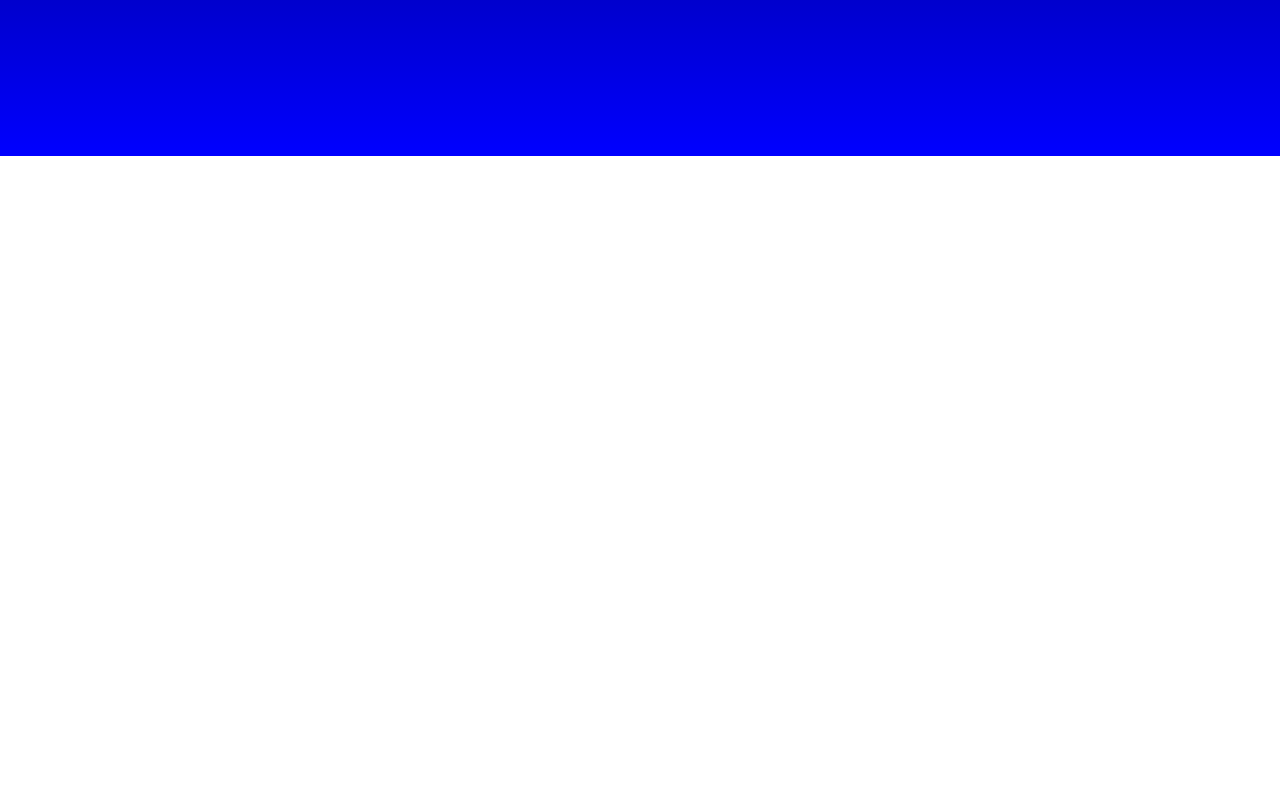
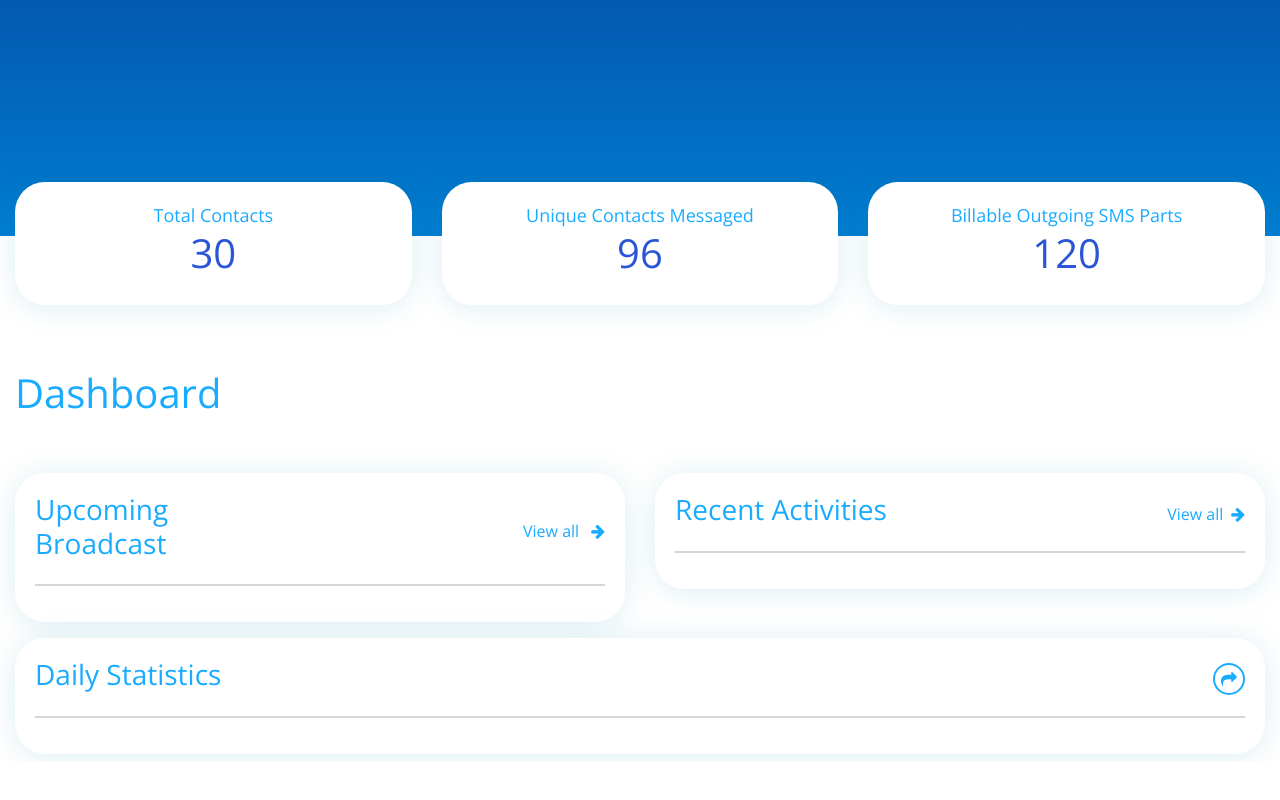
Before and after one commit to robby-azucena/kast-css, a plain HTML site: page docs/dashboard.html in a window 1280 px wide. Shown: the part 324-1124 px from the top of the page. After the commit the page ends 1086 px from the top, so only its background shows below. Drawn offline with nearby package versions, Linux system fonts and the light colour scheme.

Commit message:
update navbar

```diff
--- a/docs/css/button.css
+++ b/docs/css/button.css
@@ -41,7 +41,8 @@
     font-size: 24px;
 }
 a, a:hover, a:active, a:focus {
-    outline: 0;
+    outline: 0 !important;
+    font-size: 1rem;
 }
 .signout-btn {
     background-color: #ff6969;
@@ -65,6 +66,46 @@ a, a:hover, a:active, a:focus {
     font-size: 1.5rem;
 }
 
+.arrow-btn{
+    font-size: 1rem;
+    color: #19abff;
+}
+
+.arrow-btn:hover{
+    font-size: 1rem;
+    color: #19abff;
+}
+
+.export-btn{
+    color: #19abff;
+    outline: 0;
+    height:32px;
+    width: 32px;
+    background-color: rgba(69, 103, 255, 0);
+    border-radius: 40px;
+    border: 2px solid #19abff;
+    transition: all 0.3s;
+}
+
+.export-btn:hover{
+    color: white;
+    outline: 0;
+    height:32px;
+    width: 32px;
+    background-color: #19abff;
+    border-radius: 40px;
+    border: 2px solid #19abff;
+}
+
+
+
+
+
+
+
+
+
+
 
 
 .bar1, .bar2, .bar3 {
--- a/docs/css/font.css
+++ b/docs/css/font.css
@@ -5,26 +5,32 @@
 	 font-weight: 400;
 	 color: #333;
 }
+
  h1, h2, h3, h4, h5, h6 {
 	 font-family: 'Open Sans', sans-serif;
 }
- label {
+
+label {
 	 font-family: 'Open Sans', sans-serif;
 	 font-size: 0.875rem;
 	 font-weight: 600;
 	 color: #333;
 }
- .btn {
+
+.btn {
 	 font-family: 'Open Sans', sans-serif !important;
 	 font-size: 1.125rem !important;
 }
+
  input::placeholder {
-	 color: #333 7a !important;
+	 color: #3333337a !important;
 }
+
  body {
 	 font-family: 'Open Sans', sans-serif;
 }
- .account-info p {
+
+.account-info p {
 	 font-size: 0.875rem;
 	 font-weight: 600;
 	 color: #333 79;
@@ -34,3 +40,19 @@
 a, button{
     font-family: 'Open Sans', sans-serif !important;
 }
+
+.title{
+	color:#19ABFF;
+}
+
+
+
+.card p{
+	font-size: 1.125rem;
+	margin:0;
+	color:#19ABFF;
+}
+
+.card h1{
+	color:#2955D6;
+}
--- a/docs/css/main.css
+++ b/docs/css/main.css
@@ -3,47 +3,77 @@ body {
   color: #333333;
   overflow-x: hidden;
   margin: 0;
-  height:8000px
 }
+
 html {
   font-family: 'opensans', sans-serif;
   scroll-behavior: smooth;
 }
+
 input {
   background-color: #f0f2f5 !important;
   border: 0 !important;
   border-radius: 10px !important;
   height: 40px !important;
 }
+
+.flex-left{
+  display: flex;
+  justify-content: flex-start;
+  align-items: center;
+}
+
+.flex-right{
+  display: flex;
+  justify-content: flex-end;
+  align-items: center;
+}
+
 .flex-center {
   display: flex;
   justify-content: center;
   align-items: center;
 }
+
 .divider {
   height: 60%;
   width: 2px;
   background-color: rgba(51, 51, 51, .20);
 }
+
 .divider-horizontal {
   height: 2px;
   width: 100%;
   background-color: rgba(51, 51, 51, .20);
 }
+
 .col-xl-5.flex-center {
   padding: 0px 6%;
   height: 100vh;
 }
+
 .container-login {
   width: 100vw;
 }
+
 .container-login .container-kast {
   text-align: left;
   color: white;
 }
+
 .container-form {
   width: 100%;
 }
+
+body .container{
+  max-width: 1440px;
+}
+
+
+
+
+
+
 .kast-bg {
   background-image: linear-gradient(-120deg, #19abff, #281b7d);
   height: 100vh;
@@ -74,7 +104,7 @@ nav .form-group {
 nav .form-group label {
   font-size: 0.875rem;
   margin: 0;
-  color: rgba(51, 51, 51, .20);
+  color: rgba(51, 51, 51, .30);
 }
 nav .form-group .channel .nav-link {
   color: #333333;
@@ -236,6 +266,20 @@ nav .nav .nav-right .nav-link {
 
 
 .main-dashboard{
-  height:60vh;
-  background: linear-gradient(to bottom, #000066 0%, #0000ff 100%);
+  height:70vh;
+  background: linear-gradient(to bottom, #082885 0%, #007DD1 100%);
 }
+
+
+
+
+.cards{
+  margin-top: -70px;
+}
+
+.card{
+  border-radius: 30px !important;
+  border: none !important;
+  padding: 20px !important;
+  box-shadow: 0px 2px 30px rgba(10, 133, 171, .14) !important;
+}
--- a/docs/dashboard.html
+++ b/docs/dashboard.html
@@ -155,10 +155,97 @@
 
 	<!--Dashboard-->
 	<section class="container-fluid main-dashboard">
-		<div class="conatiner">
+		<div class="container">
+			<!--Insert Chart-->
+		</div>
+	</section>
+
+	<!--Cards-->
+	<section class="container cards">
+		<div class="row">
+			<div class="col-xl-4 col-lg-4 col-md-4 col-sm-12 col-xs-12 col-12 my-3">
+				<div class="card text-center">
+					<p>Total Contacts</p>
+					<h1>30</h1>
+				</div>
+			</div>
+			<div class="col-xl-4 col-lg-4 col-md-4 col-sm-12 col-xs-12 col-12 my-3">
+				<div class="card text-center">
+					<p>Unique Contacts Messaged</p>
+					<h1>96</h1>
+				</div>
+			</div>
+			<div class="col-xl-4 col-lg-4 col-md-4 col-sm-12 col-xs-12 col-12 my-3">
+				<div class="card text-center">
+					<p>Billable Outgoing SMS Parts</p>
+					<h1>120</h1>
+				</div>
+			</div>
 
 		</div>
 	</section>
+
+	<section class="container my-5">
+		<h1 class="title">Dashboard</h1>
+	</section>
+
+	<section class="container">
+		<div class="row">
+			<div class="col-xl-6 col-lg-6 col-md-6 col-sm-12 col-xs-12 col-12 my-2">
+				<div class="card">
+					<div class="row">
+						<div class="col-6 flex-left">
+							<h3 class="title">Upcoming Broadcast</h3>
+						</div>
+						<div class="col-6 flex-right">
+							<a class="arrow-btn" href="#">View all <i class="ml-2 fa fa-arrow-right"
+								aria-hidden="true"></i></a>
+						</div>
+					</div>
+					<div class="divider-horizontal my-3"></div>
+					<!--Insert Chart-->
+				</div>
+			</div>
+			<div class="col-xl-6 col-lg-6 col-md-6 col-sm-12 col-xs-12 col-12 my-2">
+				<div class="card">
+					<div class="row">
+						<div class="col-6 flex-left">
+							<h3 class="title">Recent Activities</h3>
+						</div>
+						<div class="col-6 flex-right">
+							<a class="arrow-btn" href="#">View all<i class="ml-2 fa fa-arrow-right"
+								aria-hidden="true"></i></a>
+						</div>
+					</div>
+					<div class="divider-horizontal my-3"></div>
+					<!--Insert Chart-->
+				</div>
+			</div>
+			<div class="col-12 my-2">
+				<div class="card">
+					<div class="row">
+						<div class="col-6 flex-left">
+							<h3 class="title">Daily Statistics</h3>
+						</div>
+						<div class="col-6 flex-right">
+							<a href="#"><button class="export-btn" type="button"><i class="fa fa-share" aria-hidden="true"></i>
+							</button></a>
+						</div>
+					</div>
+					<div class="divider-horizontal my-3"></div>
+					<!--Insert Chart-->
+				</div>
+			</div>
+
+
+
+
+
+		</div>
+	</section>
+
+
+
 
 
 
@@ -177,7 +264,7 @@
 		integrity="sha384-wfSDF2E50Y2D1uUdj0O3uMBJnjuUD4Ih7YwaYd1iqfktj0Uod8GCExl3Og8ifwB6"
 		crossorigin="anonymous"></script>
 
-		<script src="js/index.js"></script>
+	<script src="js/index.js"></script>
 
 </body>
 
```
Also changed, not shown: docs/img/share.svg (added).
